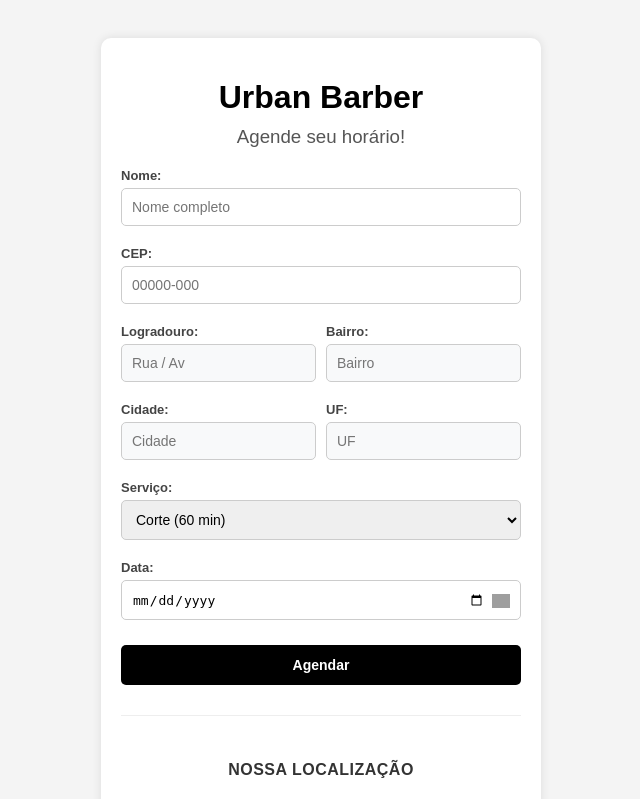
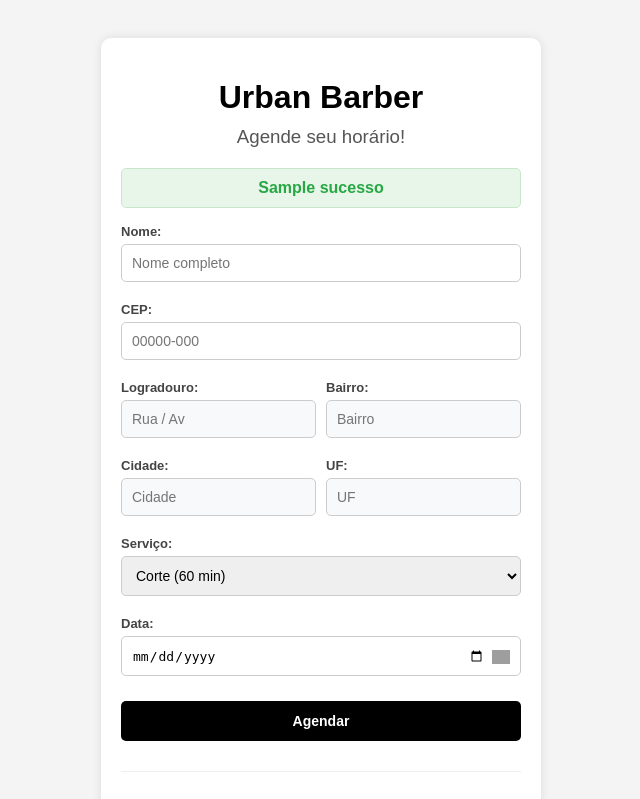
Before and after one commit to prgalhardo/barbershop-management-system, a Flask app: template templates/index.html in a window 1280 px wide. Shown: the top 799 px of the page, without its empty margins (319-959 px from the left). Run offline with Flask 3, Linux system fonts and the light colour scheme; the template is opened without the code that fills it: most values are stand-ins (such as "Sample title", 1, 10 or a date in 2020); a map, chart or similar area stays blank; some libraries are stand-ins or nearby versions; grey boxes are pictures that could not be loaded.

Commit message:
feat: adiciona feedback de reagendamento e cancelamento com persistencia de data

```diff
--- a/app.py
+++ b/app.py
@@ -113,21 +113,31 @@ def deletar(id):
     conn = sqlite3.connect("barbearia.db")
     cursor = conn.cursor()
 
+    # Recupera a data antes de apagar para poder redirecionar mantendo o dia na tela
+    cursor.execute("SELECT data FROM agendamentos WHERE id = ?", (id,))
+    ag = cursor.fetchone()
+
+    data_filtro = ""
+    if ag and ag[0]:
+        data_filtro = ag[0].split(" ")[0]
+
     cursor.execute("DELETE FROM agendamentos WHERE id = ?", (id,))
-
     conn.commit()
     conn.close()
 
-    return redirect("/")
+    return redirect(url_for("home", data=data_filtro, sucesso="Agendamento cancelado com sucesso."))
 
 # HOME
 @app.route("/", methods=["GET", "POST"])
 def home():
     erro = None
+    sucesso = request.args.get("sucesso")
 
     data_filtro = request.args.get("data") or request.form.get("data")
     servico_filtro = request.args.get("servico") or request.form.get("servico")
-    editar_id = request.args.get("editar_id") or request.form.get("editar_id")
+    editar_id = request.form.get("editar_id") or request.args.get("editar_id")
+    if editar_id == "":
+        editar_id = None
 
     if not servico_filtro:
         duracao_selecionada = 60  # bloqueia mais horários
@@ -161,7 +171,7 @@ def home():
                 cursor = conn.cursor()
 
                 cursor.execute("""
-                    SELECT data, duracao
+                    SELECT id, data, duracao
                     FROM agendamentos
                     WHERE data LIKE ?
                 """, (f"{data}%",))
@@ -169,7 +179,10 @@ def home():
                 agendamentos_db = cursor.fetchall()
                 conn.close()
 
-                for data_str, duracao_existente in agendamentos_db:
+                for id_existente, data_str, duracao_existente in agendamentos_db:
+                    if editar_id and str(id_existente) == str(editar_id):
+                        continue
+
                     inicio_existente = datetime.strptime(data_str, "%Y-%m-%d %H:%M")
                     fim_existente = inicio_existente + timedelta(minutes=duracao_existente)
 
@@ -187,16 +200,18 @@ def home():
                         SET nome = ?, servico = ?, data = ?, duracao = ?
                         WHERE id = ?
                     """, (nome, servico, data_completa, duracao, editar_id))
+                    msg_sucesso = "Horário reagendado com sucesso!"
                 else:
                     cursor.execute("""
                         INSERT INTO agendamentos (nome, servico, data, duracao)
                         VALUES (?, ?, ?, ?)
                     """, (nome, servico, data_completa, duracao))
+                    msg_sucesso = "Agendamento realizado com sucesso!"
 
                 conn.commit()
                 conn.close()
 
-                return redirect("/")
+                return redirect(url_for("home", data=data, sucesso=msg_sucesso))
 
     # LISTAR AGENDAMENTOS
     conn = sqlite3.connect("barbearia.db")
@@ -280,6 +295,7 @@ def home():
         "index.html",
         agendamentos=agendamentos,
         erro=erro,
+        sucesso=sucesso,
         data_filtro=data_filtro,
         horarios=horarios
     )
--- a/templates/index.html
+++ b/templates/index.html
@@ -18,8 +18,14 @@
             <p style="color: red;"><strong>{{ erro }}</strong></p>
         {% endif %}
 
-        <form method="POST" id="formAgendamento">
-            <input type="hidden" name="editar_id" value="{{ request.args.get('editar_id', '') }}">
+        {% if sucesso %}
+            <p style="color: #28a745; background-color: #e8f5e9; border: 1px solid #c8e6c9; padding: 10px; border-radius: 5px; font-weight: bold;">
+                {{ sucesso }}
+            </p>
+        {% endif %}
+
+        <form method="POST" id="formAgendamento" action="/">
+            <input type="hidden" name="editar_id" value="{{ request.args.get('editar_id') or '' }}">
 
             <!-- Dados Pessoais -->
             <label for="nome">Nome:</label>
```
